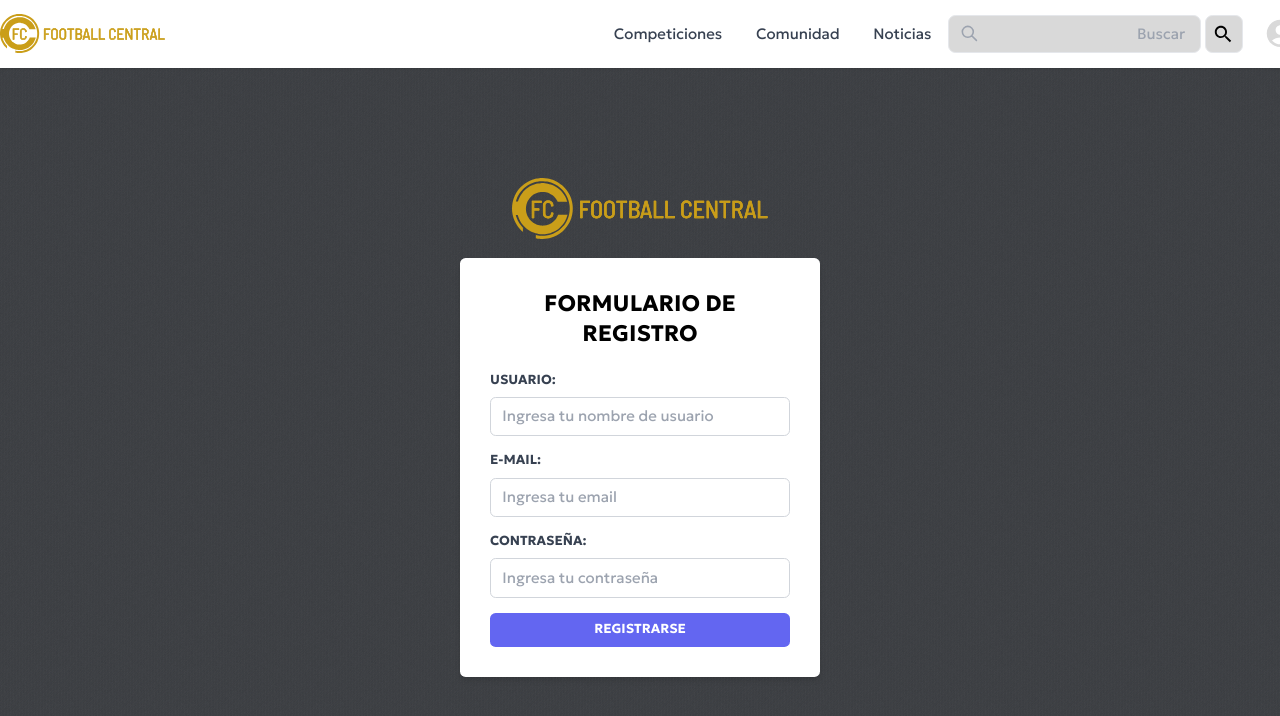
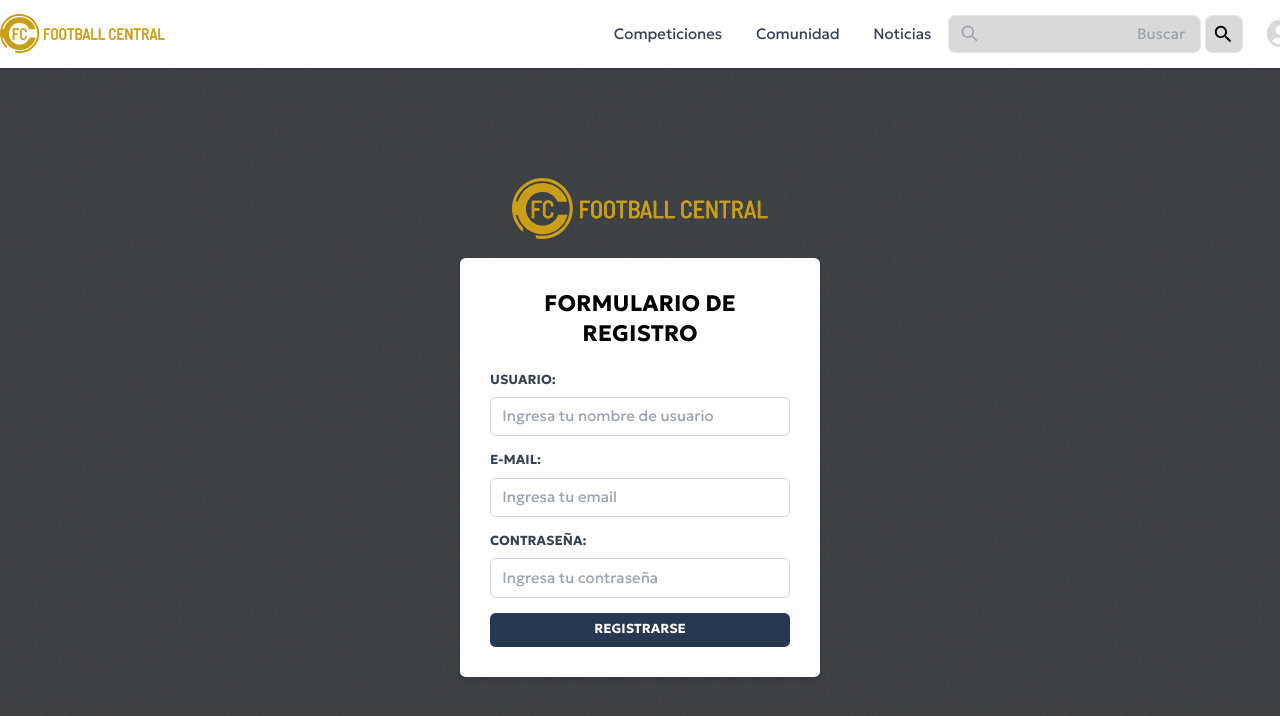
Before and after one commit to mateomohr02/football-central, a React (Create React App) app: page /registro in a window 1280 px wide. Shown: the top 716 px of the page. Built offline with nearby package versions, Linux system fonts and the light colour scheme.

Commit message:
btn colors

```diff
--- a/src/components/Login/Login.jsx
+++ b/src/components/Login/Login.jsx
@@ -108,7 +108,7 @@ const Login = ({ login }) => {
 
 
           <div className="flex justify-center items-center mt-6"> {/* container help link not account */}
-            <Link className="inline-flex items-center font-bold text-white hover:text-blue-700 text-xs text-center">
+            <Link to='/registro' className="inline-flex items-center font-bold text-white hover:text-blue-700 text-xs text-center">
               <span>
                 <svg
                   className="h-6 w-6"
--- a/src/views/404/NotFound.jsx
+++ b/src/views/404/NotFound.jsx
@@ -18,7 +18,7 @@ const NotFound = () => {
           </p>
           <Link
             to='/inicio'
-            className="flex items-center space-x-2 bg-pf-blue hover:bg-blue-800 text-gray-100 px-4 py-2 rounded transition duration-150"
+            className="flex items-center space-x-2 bg-pf-white hover:bg-blue-800 text-pf-blue px-4 py-2 rounded transition duration-150"
             title="Return Home"
           >
             <span>VOLVER AL INICIO</span>
--- a/src/views/Register/Register.jsx
+++ b/src/views/Register/Register.jsx
@@ -97,7 +97,7 @@ const Register = ({ register }) => {
 
           <div>
             <button
-              className="w-full bg-indigo-500 text-white text-sm font-bold py-2 px-4 rounded-md hover:bg-indigo-600 transition duration-300"
+              className="w-full bg-pf-blue text-white text-sm font-bold py-2 px-4 rounded-md hover:bg-indigo-600 transition duration-300"
               type="submit"
             >
               REGISTRARSE
```
